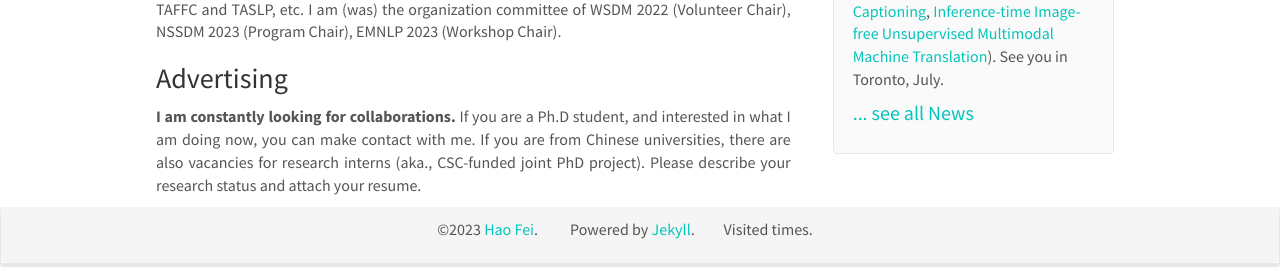
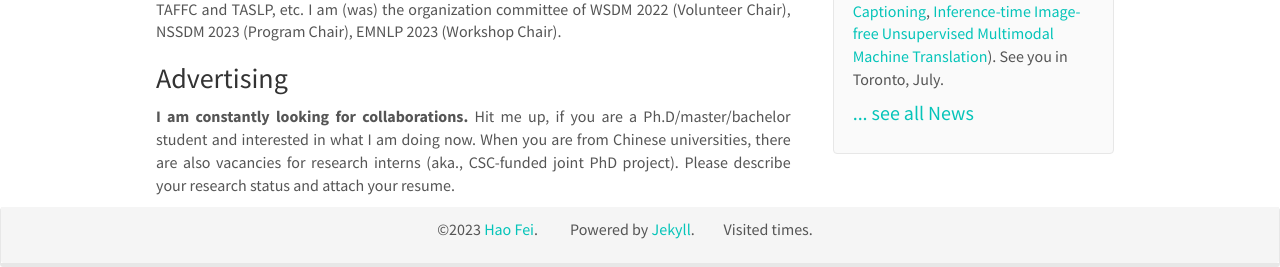
Before and after one commit to scofield7419/scofield7419.github.io, a Jekyll site: the page built from _pages/home.md, in a window 1280 px wide and 1256 px high. Shown: the part 989-1256 px from the top of the window. Built offline with Jekyll 4.4.1, drawn with Linux system fonts in a browser that asks for light colours; nearby versions of some CDN libraries; comment, search, counter and statistics services are not loaded; a style sheet for code colours, icons or effects is not loaded.

Commit message:
Update home.md

```diff
--- a/_pages/home.md
+++ b/_pages/home.md
@@ -84,7 +84,7 @@ I am (was) the organization committee of WSDM 2022 (Volunteer Chair), NSSDM 2023
 ### Advertising
 
 **I am constantly looking for collaborations.**
-If you are a Ph.D student, and interested in what I am doing now, you can make contact with me.
-If you are from Chinese universities, there are also vacancies for research interns (aka., CSC-funded joint PhD project).
+Hit me up, if you are a Ph.D/master/bachelor student and interested in what I am doing now.
+When you are from Chinese universities, there are also vacancies for research interns (aka., CSC-funded joint PhD project).
 Please describe your research status and attach your resume.
 {: .text-justify}
```
